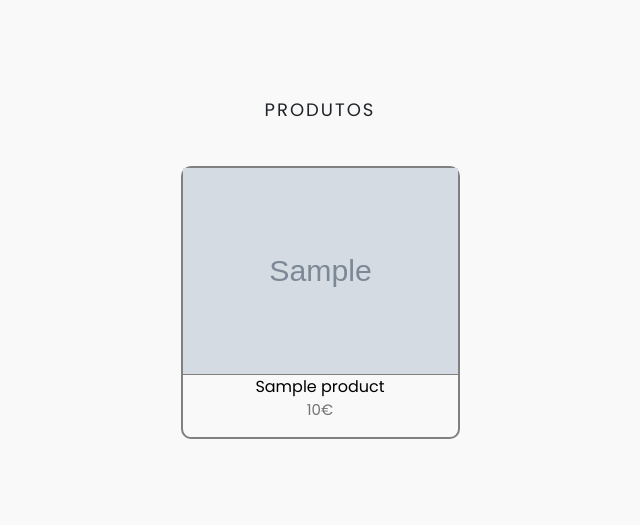
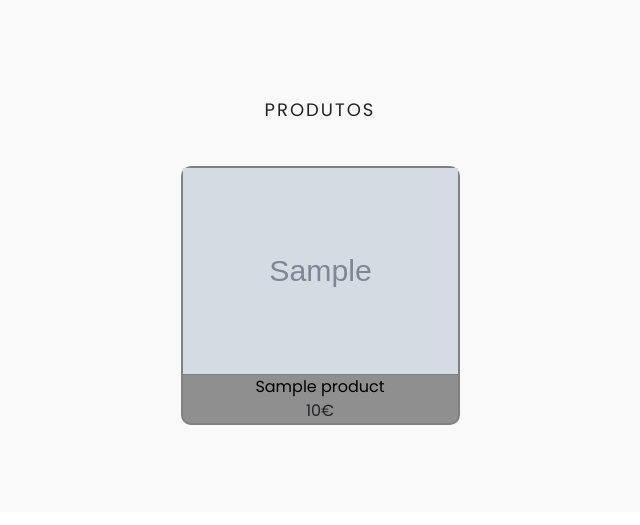
Before and after one commit to jotanmiguel/ProjetoPTI-PTR, a Django app: template Django/projeto/templates/shop.html in a window 1280 px wide. Shown: the part 138-663 px from the top of the page, without its empty margins (320-960 px from the left). Run offline with Django 4.2, Linux system fonts and the light colour scheme; the template is opened without the code that fills it: most values are stand-ins (such as "Sample title", 1, 10 or a date in 2020); grey boxes marked "Sample" are stand-in pictures; some libraries are stand-ins or nearby versions; some web fonts are replaced.

Commit message:
background dos produtos
para ver melhor o nome e o preço

```diff
--- a/Django/projeto/templates/product_list_item.html
+++ b/Django/projeto/templates/product_list_item.html
@@ -1,4 +1,4 @@
-<div class="product-item col-md-3" style="margin:7px; border:2px solid grey;border-radius: 10px;">
+<div class="product-item col-md-3" style="margin:7px; border:2px solid grey;border-radius: 10px;background-color: rgb(143, 143, 143);">
     <div class="product-thumb">
         <img class="img-responsive" src="{{ product.file.url }}" alt="product-img" style="border-bottom: 1px solid grey;height: auto;object-fit: contain;" />
         <div class="preview-meta">
@@ -14,5 +14,5 @@
     </div>
     <span class="d-flex justify-content-center"><a href="{% url 'product' product.slug %}">{{ product.name }}</a></span>
 
-    <p class="d-flex justify-content-center">{{ product.price }}€</p>
+    <span class="d-flex justify-content-center">{{ product.price }}€</span>
 </div>
```
